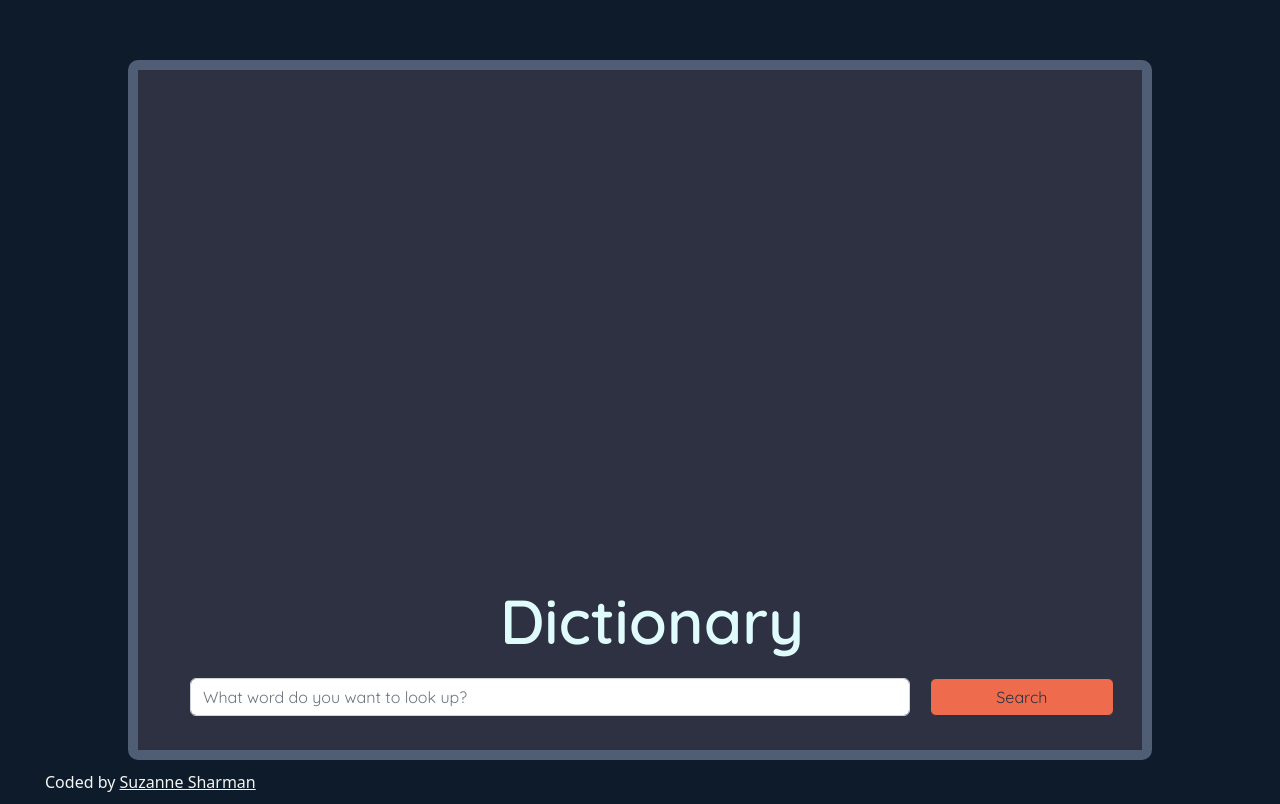
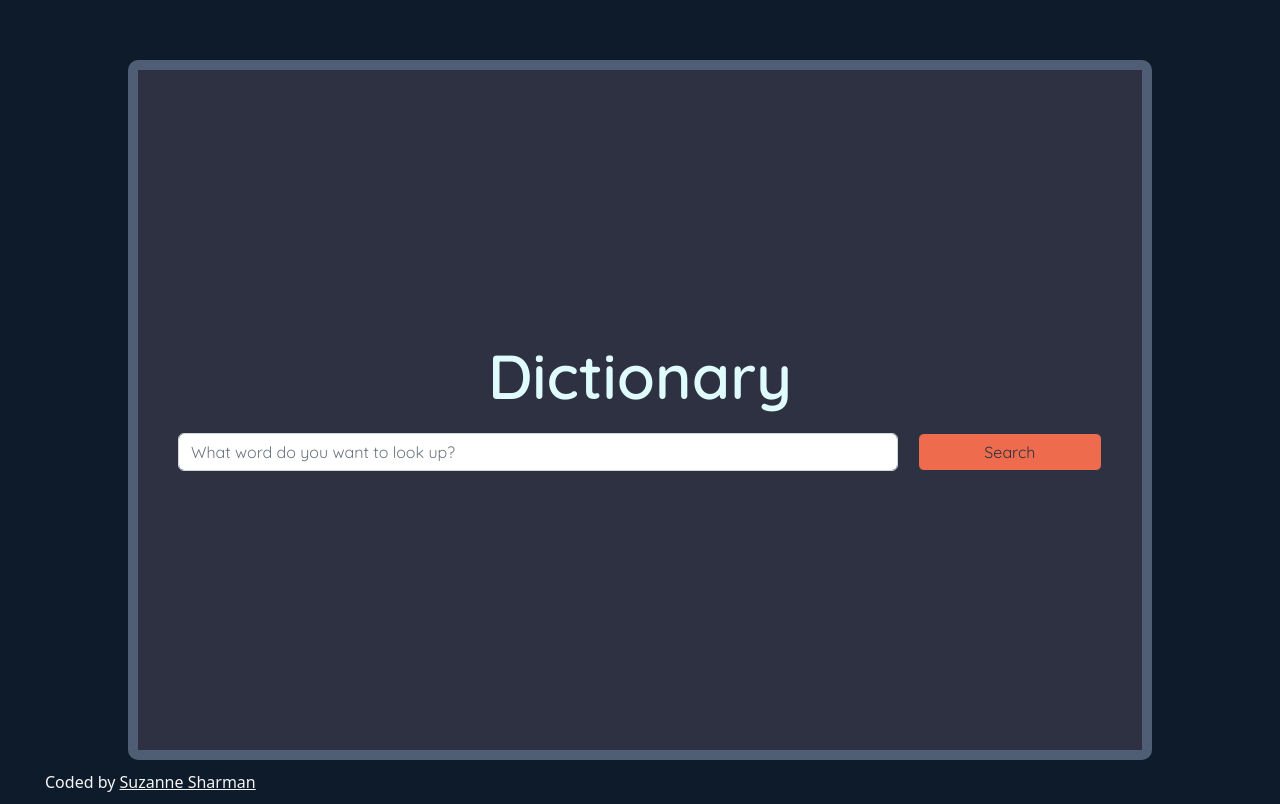
Before and after one commit to suzStar/dictionaryReact, a React (Create React App) app: page / in a window 1280 px wide. Built offline with nearby package versions, Linux system fonts and the light colour scheme.

Commit message:
Start page centered

```diff
--- a/src/App.css
+++ b/src/App.css
@@ -7,7 +7,7 @@ body {
   display: flex;
   flex-direction: column;
   justify-content: center;
-
+  align-items: center;
   font-family: 'Quicksand', sans-serif;
   position: relative;
 
@@ -20,6 +20,14 @@ body {
   color: #E0FBFC;
 }
 
+.Dictionary {
+  display: flexbox;
+  flex-direction: column;
+  align-items: center;
+  justify-content: center;
+
+}
+
 h1 {
   margin: 20px auto;
   text-align: center;
@@ -30,7 +38,7 @@ h1 {
 .pageOpener {
   position: absolute;
   width: 100%;
-  bottom: 5%;
+  margin-bottom: 30px;
 }
 
 form {
@@ -49,18 +57,14 @@ form {
   border-color: #EE6C4D
 }
 
-footer {
-
-}
-
 @media (max-width: 575px) {
   .App {
     width: 475px;
   }
 
-    form {
-      margin: 0 30px;
-    }
+  form {
+    margin: 0 30px;
+  }
 
   .btn-primary {
     width: 50px;
```
